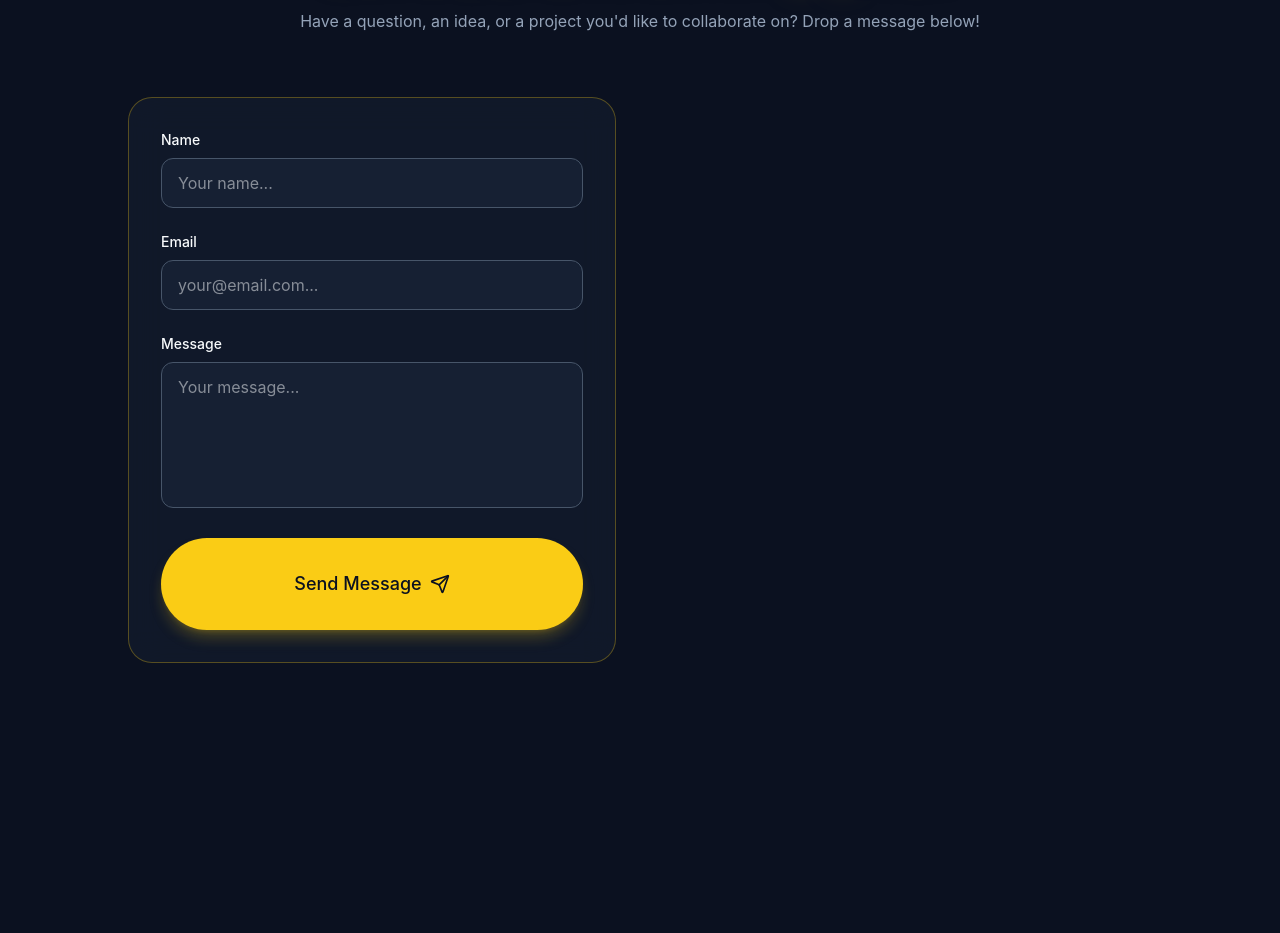
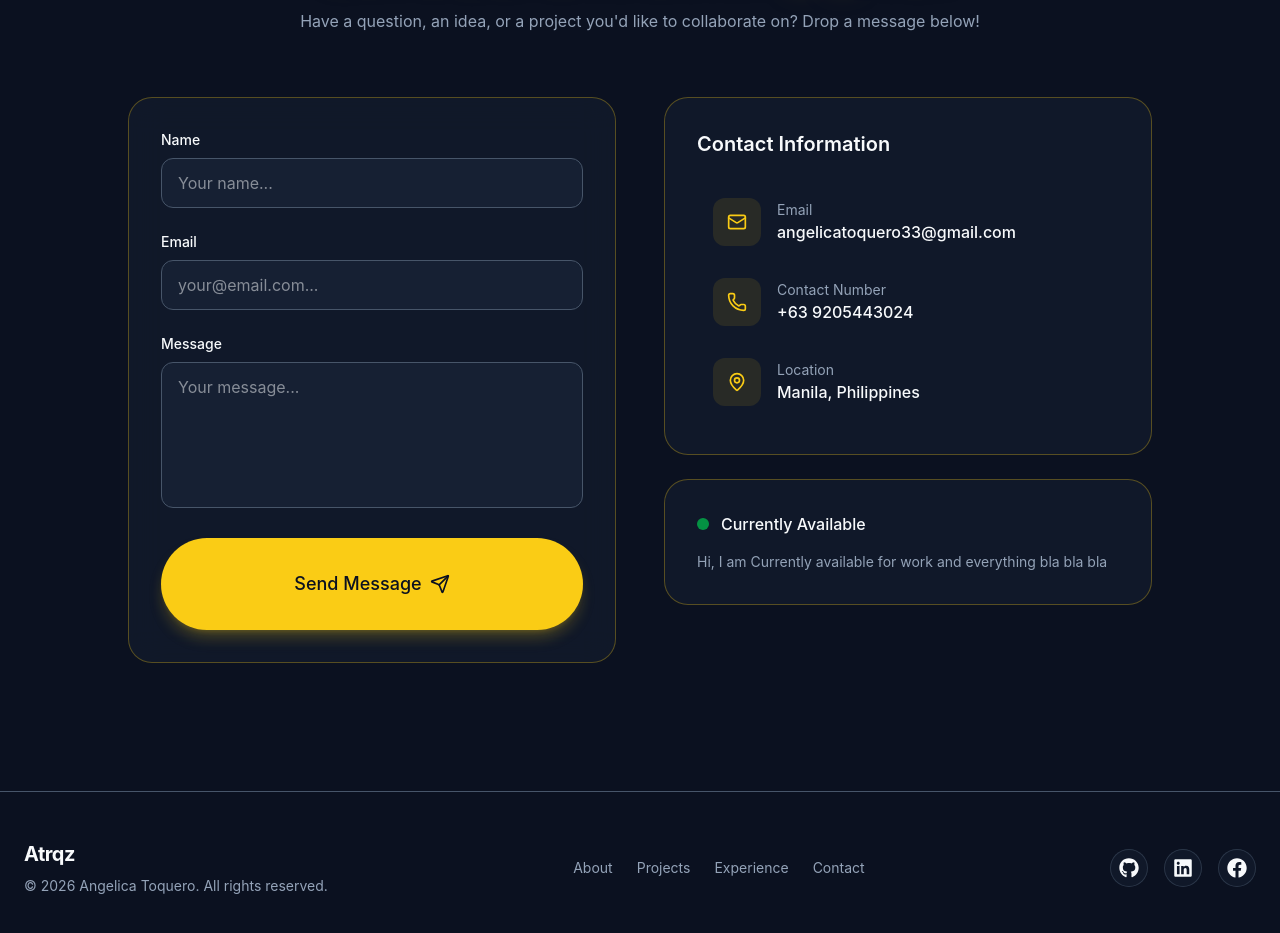
Before and after one commit to AngelicaToquero/angetqz-portfolio, a React (Vite) app: page / in a window 1280 px wide. Shown: the part 4120-5053 px from the top of the page. Before the commit the page ends 4911 px from the top, so only its background shows below. Built offline with nearby package versions, Linux system fonts and the light colour scheme.

Commit message:
Done contact and footer placeholder (To be modify)

```diff
--- a/src/App.jsx
+++ b/src/App.jsx
@@ -4,6 +4,7 @@ import { About } from "@/sections/About";
 import { Projects } from "@/sections/Projects";
 import { Experience } from "@/sections/Experience";
 import { Contact } from "@/sections/Contact";
+import { Footer } from "./layout/Footer";
 
 
 function App() {
@@ -18,6 +19,7 @@ function App() {
       <Contact />
 
     </main>
+     <Footer />
   </div>
   );
 }
--- /dev/null
+++ b/src/layout/Footer.jsx
@@ -0,0 +1,63 @@
+import { FaGithub, FaLinkedin, FaFacebook } from 'react-icons/fa';
+
+const socialLinks = [
+  { icon: FaGithub, href: "#", label: "GitHub" },
+  { icon: FaLinkedin, href: "#", label: "LinkedIn" },
+  { icon: FaFacebook, href: "#", label: "Facebook" },
+];
+
+const footerLinks = [
+  { href: "#about", label: "About" },
+  { href: "#projects", label: "Projects" },
+  { href: "#experience", label: "Experience" },
+  { href: "#contact", label: "Contact" },
+];
+
+export const Footer = () => {
+  const currentYear = new Date().getFullYear();
+
+  return (
+    <footer className="py-12 border-t border-border">
+      <div className="container mx-auto px-6">
+        <div className="flex flex-col md:flex-row items-center justify-between gap-8">
+          {/* Logo & Copyright */}
+          <div className="text-center md:text-left">
+            <a href="#" className="text-xl font-bold tracking-tight">
+              Atrqz
+            </a>
+            <p className="text-sm text-muted-foreground mt-2">
+              © {currentYear} Angelica Toquero. All rights reserved.
+            </p>
+          </div>
+
+          {/* Links */}
+          <nav className="flex flex-wrap justify-center gap-6">
+            {footerLinks.map((link) => (
+              <a
+                key={link.href}
+                href={link.href}
+                className="text-sm text-muted-foreground hover:text-foreground transition-colors"
+              >
+                {link.label}
+              </a>
+            ))}
+          </nav>
+
+          {/* Social Links */}
+          <div className="flex items-center gap-4">
+            {socialLinks.map((social) => (
+              <a
+                key={social.label}
+                href={social.href}
+                aria-label={social.label}
+                className="p-2 rounded-full glass hover:bg-primary/10 hover:text-primary transition-all"
+              >
+                <social.icon className="w-5 h-5" />
+              </a>
+            ))}
+          </div>
+        </div>
+      </div>
+    </footer>
+  );
+};
--- a/src/sections/Contact.jsx
+++ b/src/sections/Contact.jsx
@@ -151,6 +151,41 @@ export const Contact = () => {
                             )}
                         </form>
                     </div>
+
+                    {/* Contact Info */}
+                    <div className="space-y-6 animate-fade-in animation-delay-300">
+                        <div className="glass rounded-3xl p-8 border border-primary/30">
+                            <h3 className="text-xl font-semibold mb-6">Contact Information</h3>
+                            <div>
+                                {contactInfo.map((item, i) => (
+                                    <a
+                                    key = {i}
+                                    href={item.href}
+                                    className="flex items-center gap-4 p-4 rounded-xl hover:bg-surface transition-colors group ">
+                                        <div className="w-12 h-12 rounded-xl bg-primary/10 flex items-center justify-center
+                                        group-hover:bg-primary/20 transition-colors">
+                                            <item.icon className="w-5 h-5 text-primary" />
+                                        </div>
+                                        <div>
+                                            <div className="text-sm text-muted-foreground">
+                                                {item.label}
+                                            </div>
+                                            <div className="font-medium">{item.value}</div>
+                                        </div>
+                                    </a>
+                                ))}
+                            </div>
+                        </div>
+
+                        {/* Availability Card */}
+                        <div className="glass rounded-3xl p-8 border border-primary/30">
+                            <div className="flex items-center gap-3 mb-4">
+                                <span className="w-3 h-3 bg-green-500 rounded-full animate-pulse"/>
+                                <span className="font-medium">Currently Available</span>
+                            </div>
+                            <p className="text-sm  text-muted-foreground">Hi, I am Currently available for work and everything bla bla bla</p>
+                        </div>
+                    </div>
                 </div>
             </div>
         </section>
```
